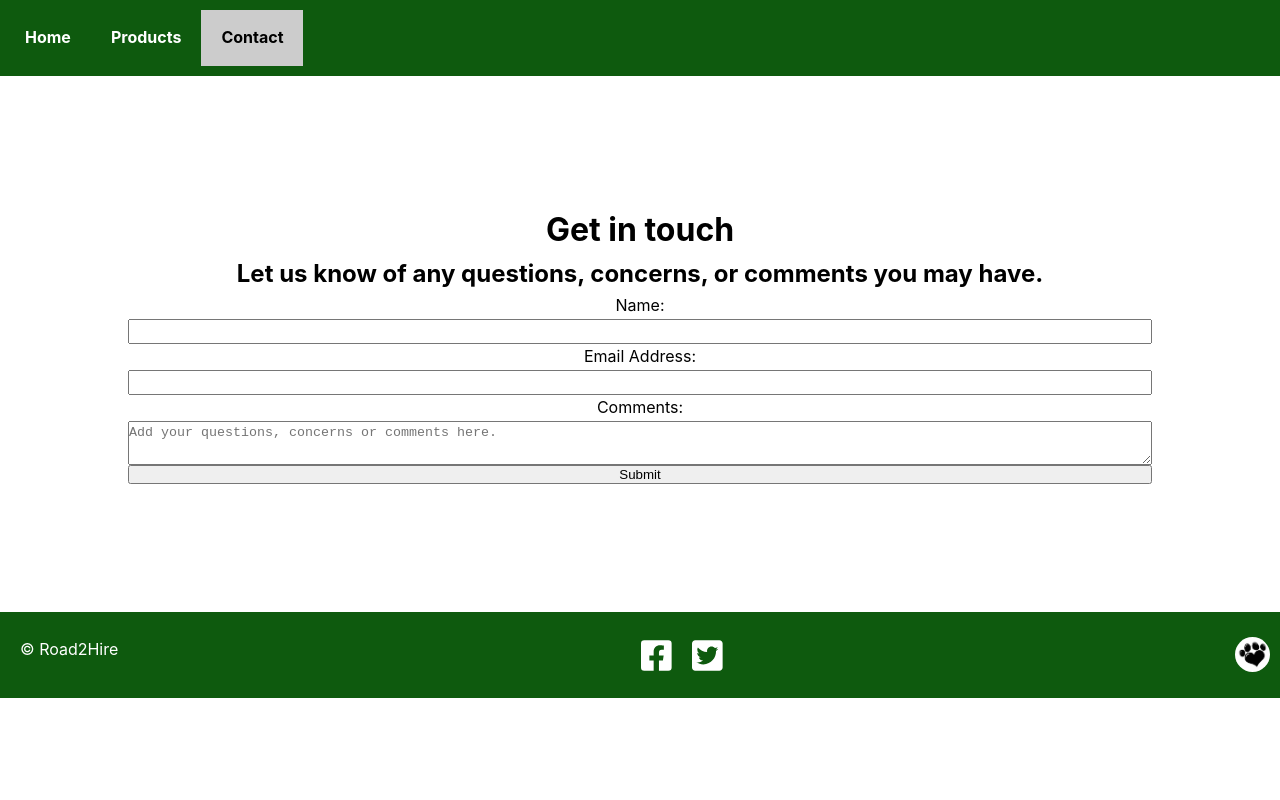
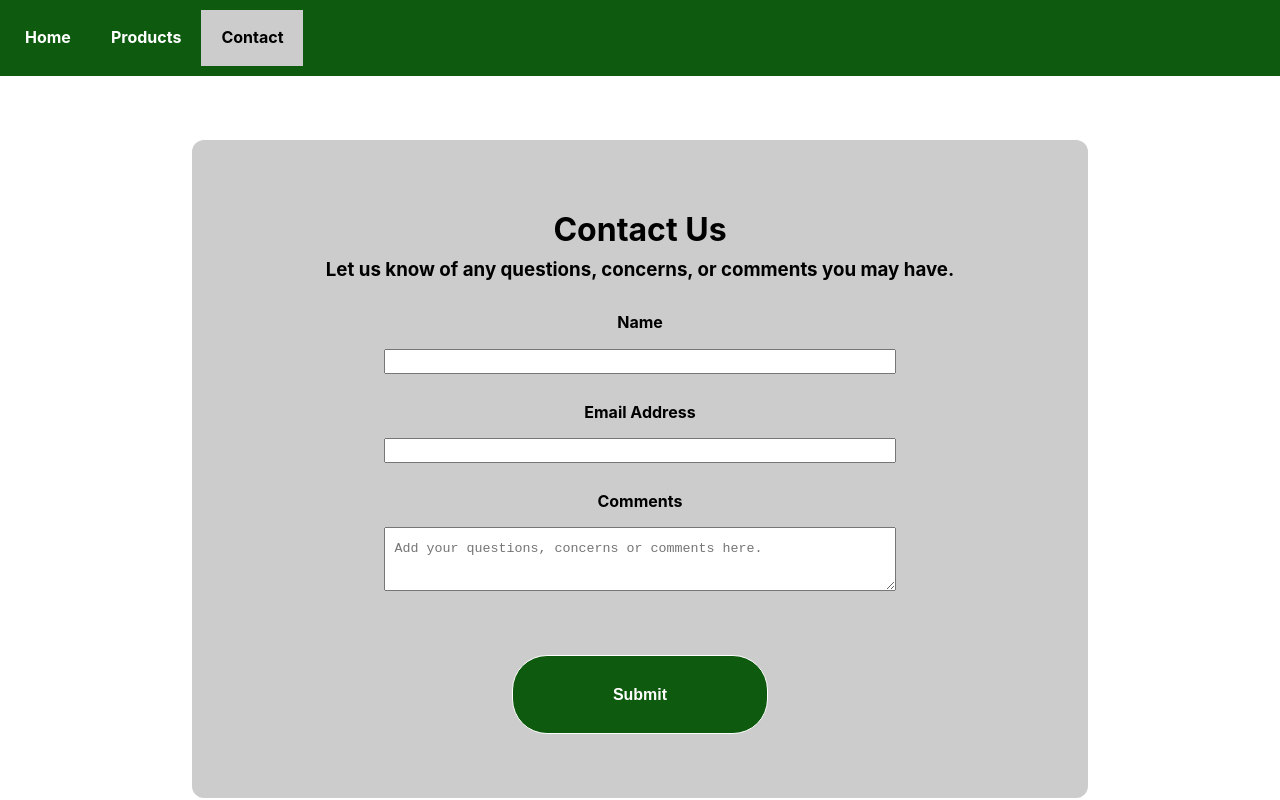
Before and after one commit to RochellyReyes/Pet-Ace-Ecommerce, a React (Create React App) app: page /contact in a window 1280 px wide. Shown: the top 800 px of the page. Built offline with nearby package versions, Linux system fonts and the light colour scheme.

Commit message:
form validation contact us

```diff
--- a/src/styling/contact.css
+++ b/src/styling/contact.css
@@ -3,4 +3,56 @@
     display: flex;
     flex-direction: column;
     margin: 10vw;
+    padding: 5vw;
+    background: #ccc;
+    border-radius: 12px;
 }
+
+.Form p {
+    padding-top: 3vw;
+}
+
+.Form input {
+    margin: 0 5vw 3vw 5vw;
+}
+
+.Form textarea {
+    margin: 0 5vw 3vw 5vw;
+}
+
+.Form .SubmitButton {
+    margin: 5vw 20vw 0 20vw;
+    padding: 2vw;
+    border-radius: 35px;
+    border: 1px solid white;
+    background: rgb(14, 90, 14);
+    color: white;
+    font-weight: bold;
+    font-size: 1em;
+}
+
+@media (min-width: 800px){
+    .Form{
+        margin: 5vw 15vw 15vw 15vw;
+    }
+    .Form p {
+        padding-top: 2vw;
+        padding-bottom: 1vw;
+        font-weight: bold;
+    }
+
+    .Form input{
+        margin: 0 10vw 0 10vw;
+    }
+
+    .Form textarea {
+        margin: 0 10vw 0 10vw;
+        padding: .75vw;
+    }
+    .SubmitButton{
+        margin: 0 25vw 0 25vw;
+
+    }
+
+
+}
--- a/src/views/Contact/Contact.jsx
+++ b/src/views/Contact/Contact.jsx
@@ -22,39 +22,47 @@ class Contact extends Component {
 
     submitHandler = (event) => {
         event.preventDefault();
-        alert(`You have submitted name:${this.state.inputName}, email:${this.state.inputEmail}, and comment${this.state.inputComment}`)
+        alert(`You have submitted this form. Thank you`)
     };
 
 
 
     render() {
         return(
-            <div>
+            <div className="Background">
                 <form onSubmit={this.submitHandler} className="Form">
-                    <h1>Get in touch</h1>
-                    <h2>Let us know of any questions, concerns, or comments you may have.</h2>
+                    <h1>Contact Us</h1>
+                    <h3>Let us know of any questions, concerns, or comments you may have.</h3>
 
-                    <p>Name:</p>
+                    <p>Name</p>
                     <input
                         type="text"
                         name="name"
                         onChange={this.changeHandler}
+                        required
                     />
-                    <p>Email Address:</p>
+                    <p>Email Address</p>
                     <input
                         type="text"
                         name="email"
                         onChange={this.changeHandler}
+                        required
                     />
 
-                    <p>Comments:</p>
-                    <textarea value={this.state.inputComment} placeholder="Add your questions, concerns or comments here."/>
+                    <p>Comments</p>
+                    <textarea
+                        value={this.state.inputComment}
+                        placeholder="Add your questions, concerns or comments here."
+                        required
+                    />
 
-                    <input type='submit'/>
+                    <input type='submit' className="SubmitButton"/>
 
                 </form>
+
                 <Footer/>
             </div>
+
         )
     }
 
```
Also changed, not shown: 1 other file (tests, documents, lock files or other folders).
